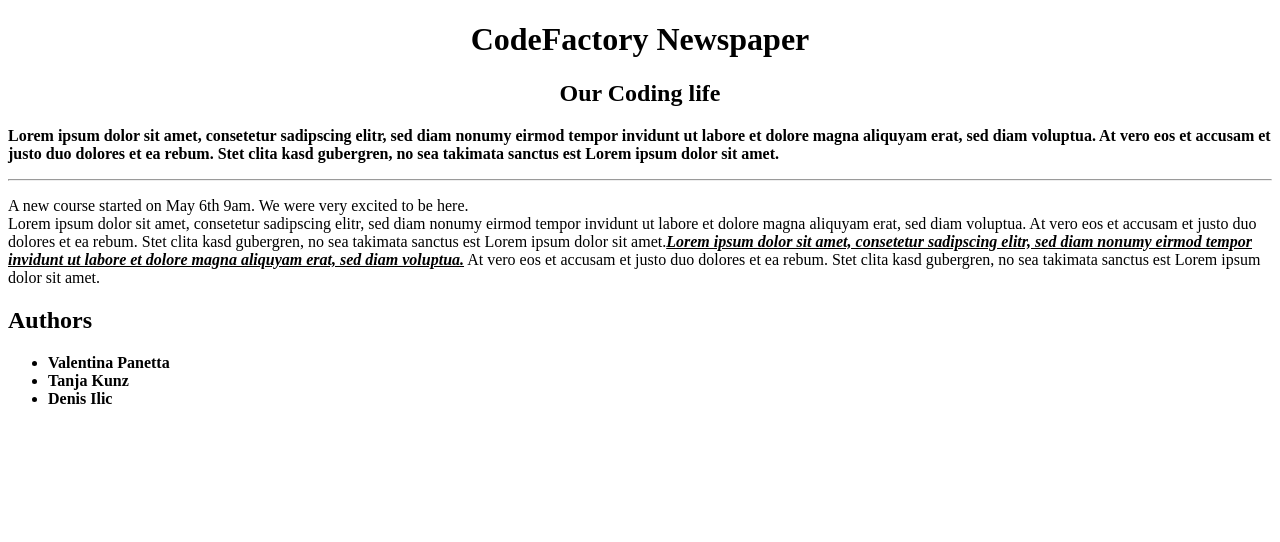
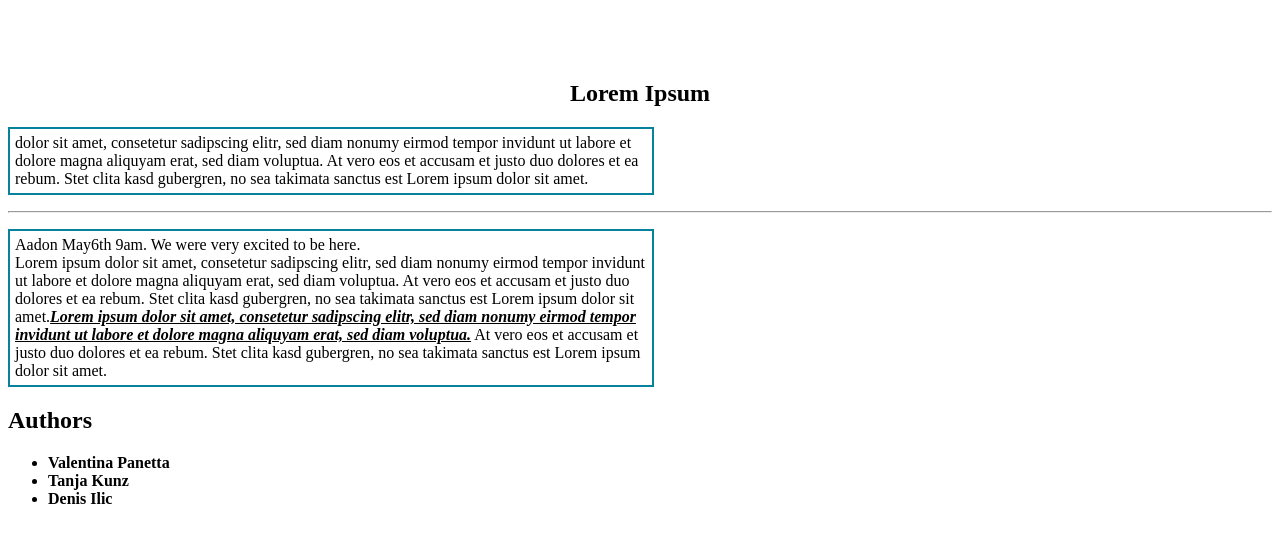
Before and after one commit to DenisIlic/FSWD70-HTML5-DAY02, a plain HTML site: page newspaper/index.html in a window 1280 px wide. Drawn offline with Linux system fonts and the light colour scheme.

Commit message:
Add Index

```diff
--- a/newspaper/index.html
+++ b/newspaper/index.html
@@ -4,6 +4,20 @@
 	<meta charset="utf-8">
 	<title>Newspaper</title>
 	<link rel="stylesheet" type="text/css" href="style.css">
+
+	<style>
+			#article p {
+
+						border: 2px solid #06829C;
+						width: 50%;
+						padding: 5px;
+			}
+
+			h1 {
+				color: white;
+			}
+
+	</style>
 </head>
 <body>
 	<header id="header">
@@ -11,18 +25,20 @@
 	</header><!-- /header -->
 
 	<main>
-		<h2 align="center">Our Coding life</h2>
+		<h2 align="center">Lorem Ipsum</h2>
 
-		<article>
-			<p><b>Lorem ipsum dolor sit amet, consetetur sadipscing elitr, sed diam nonumy eirmod tempor invidunt ut labore et dolore magna aliquyam erat, sed diam voluptua. At vero eos et accusam et justo duo dolores et ea rebum. Stet clita kasd gubergren, no sea takimata sanctus est Lorem ipsum dolor sit amet.</b></p>
+		<article id="article">
+			<p>dolor sit amet, consetetur sadipscing elitr, sed diam nonumy eirmod tempor invidunt ut labore et dolore magna aliquyam erat, sed diam voluptua. At vero eos et accusam et justo duo dolores et ea rebum. Stet clita kasd gubergren, no sea takimata sanctus est Lorem ipsum dolor sit amet.</b></p>
 <hr>
 
 
-			<p>A new course started on May 6th 9am. We were very excited to be here.<br>
+			<p> Aadon May6th 9am. We were very excited to be here.<br>
 			   Lorem ipsum dolor sit amet, consetetur sadipscing elitr, sed diam nonumy eirmod tempor invidunt ut labore et dolore magna aliquyam erat, sed diam voluptua. At vero eos et accusam et justo duo dolores et ea rebum. Stet clita kasd gubergren, no sea takimata sanctus est Lorem ipsum dolor sit amet.<ins><b><i>Lorem ipsum dolor sit amet, consetetur sadipscing elitr, sed diam nonumy eirmod tempor invidunt ut labore et dolore magna aliquyam erat, sed diam voluptua.</ins></i></b> At vero eos et accusam et justo duo dolores et ea rebum. Stet clita kasd gubergren, no sea takimata sanctus est Lorem ipsum dolor sit amet.</p>
 
 
 		</article>
+
+	<div id="Authors">
 
 		<h2>Authors</h2>
 
@@ -32,6 +48,8 @@
 			<li><b>Denis Ilic</b></li>
 		</ul>
 
+	</div>
+
 
 
 	</main>
```
